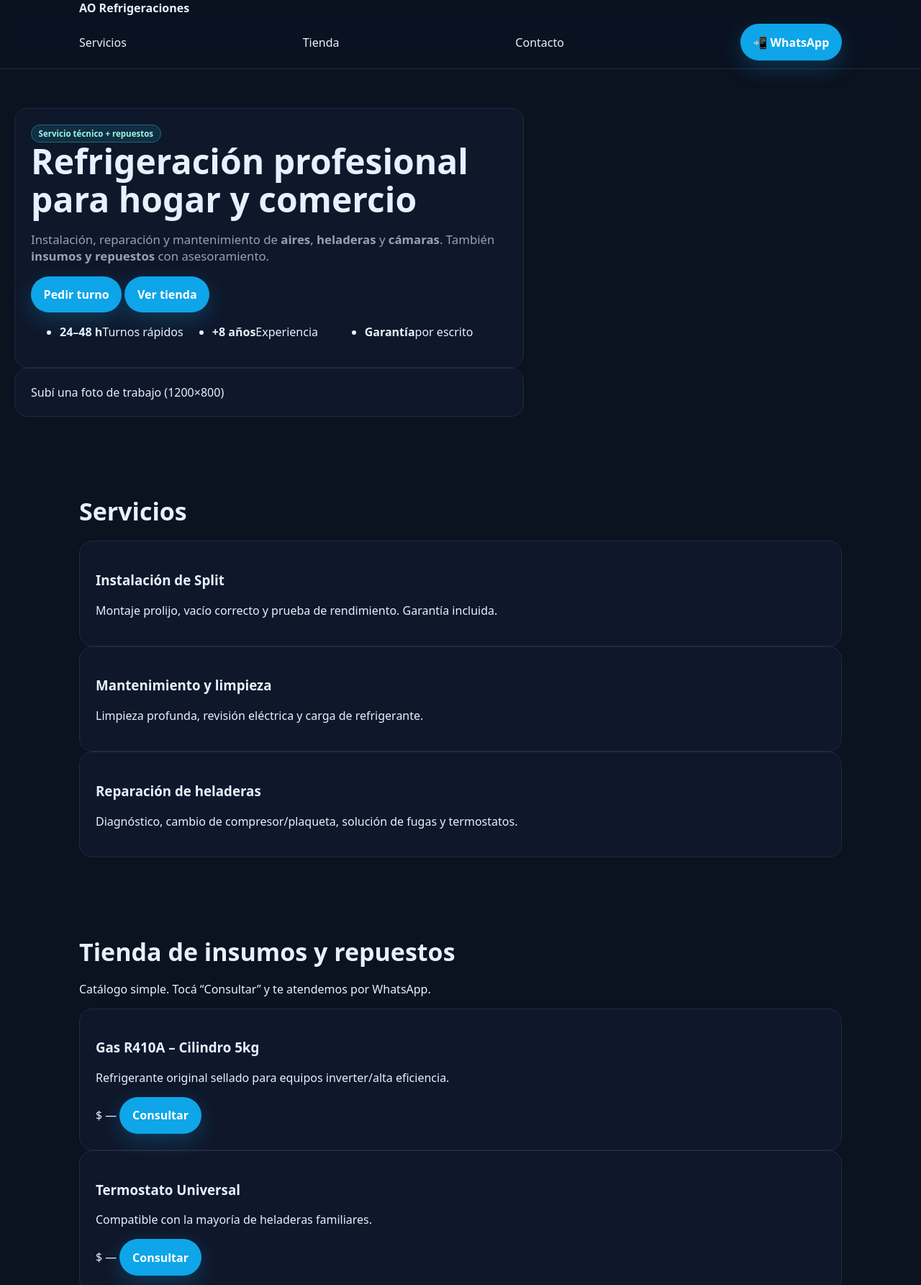
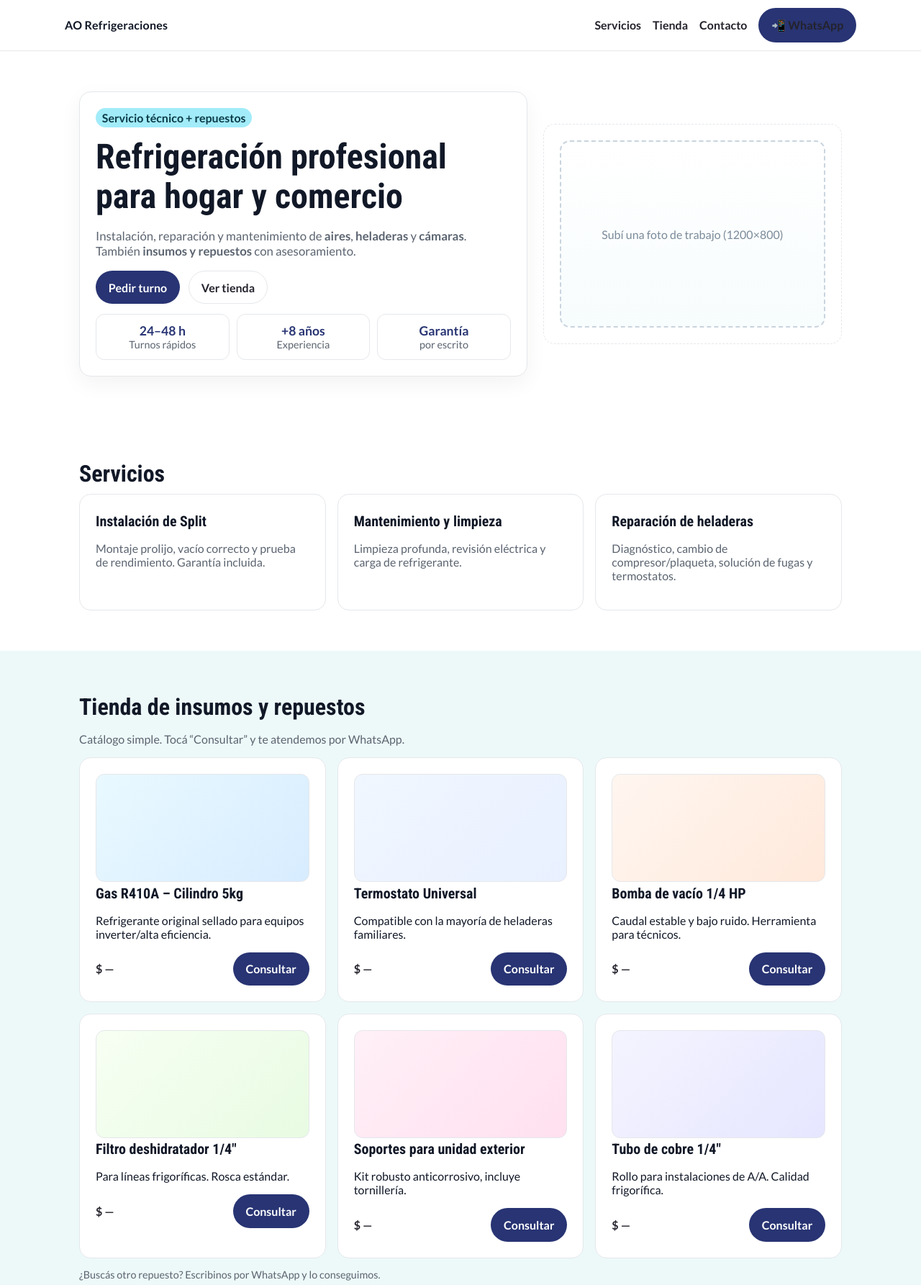
Before and after one commit to aorefrigeraciones/ao-refrigeraciones, a plain HTML site: page index.html in a window 1280 px wide. Shown: the top 1785 px of the page at 72% size. Drawn offline with Linux system fonts and the light colour scheme.

Commit message:
Update styles.css

```diff
--- a/styles.css
+++ b/styles.css
@@ -1,51 +1,84 @@
+/* Paleta AO (guía de marca) */
+:root{
+  --ao-dark:#24222C;      /* acento oscuro */
+  --ao-blue:#283473;      /* azul profundo */
+  --ao-celeste:#A2ECF9;   /* principal */
+  --ao-base:#EDF9F9;      /* fondo suave */
+  --ao-gray:#97A2A8;      /* neutro */
+  --text:#111827;         /* texto principal */
+  --muted:#5B6470;
+  --border:#E5E7EB;
+  --white:#FFFFFF;
+}
 
-:root{
-  --primary:#0ea5e9;
-  --primary-dark:#0284c7;
-  --bg:#0b1220;
-  --text:#e6f1ff;
-  --muted:#94a3b8;
-  --card:#0f172a;
-  --accent:#22d3ee;
+*{box-sizing:border-box}
+html,body{margin:0;padding:0;font-family:Lato,system-ui,-apple-system,Segoe UI,Arial,sans-serif;color:var(--text);background:var(--white)}
+h1,h2,h3{font-family:"Roboto Condensed",Lato,Arial,sans-serif;margin:.2rem 0 .6rem}
+h1{font-size:clamp(28px,5vw,48px);line-height:1.15}
+h2{font-size:clamp(22px,3.2vw,32px)}
+h3{font-size:20px}
+a{text-decoration:none;color:inherit}
+img{max-width:100%;height:auto;display:block}
+
+.container{max-width:1100px;margin:0 auto;padding:0 20px}
+.section{padding:56px 0}
+.section-alt{background:var(--ao-base)}
+
+.site-header{position:sticky;top:0;background:rgba(255,255,255,.85);backdrop-filter:blur(10px);border-bottom:1px solid var(--border);z-index:50}
+.nav{display:flex;align-items:center;justify-content:space-between;padding:.7rem 0}
+.brand{display:flex;align-items:center;gap:.6rem}
+.logo{height:36px}
+.wordmark{font-weight:800;letter-spacing:.2px}
+.links{display:flex;gap:16px;align-items:center}
+.links a{color:var(--ao-dark);font-weight:600}
+.links a:hover{color:var(--ao-blue)}
+
+.btn{display:inline-flex;align-items:center;gap:.5rem;border-radius:999px;padding:.8rem 1.05rem;font-weight:700;border:1px solid transparent;transition:all .15s ease}
+.btn-primary{background:var(--ao-blue);color:white}
+.btn-primary:hover{filter:brightness(.95)}
+.btn-outline{background:white;border-color:var(--border);color:var(--ao-dark)}
+.btn-outline:hover{border-color:#cfd8e3}
+
+.card{background:white;border:1px solid var(--border);border-radius:16px;padding:22px}
+.soft{box-shadow:0 10px 30px rgba(0,0,0,.05)}
+.dashed{border-style:dashed}
+
+.badge{display:inline-block;background:var(--ao-celeste);color:#0b3a48;font-weight:700;padding:.25rem .55rem;border-radius:999px;margin-bottom:.6rem}
+
+.hero-grid{display:grid;grid-template-columns:1.2fr .8fr;gap:22px;align-items:center}
+.hero-copy p{color:var(--muted);font-size:1.05rem}
+.cta-row{display:flex;gap:12px;flex-wrap:wrap;margin-top:.6rem}
+
+.kpis{display:grid;grid-template-columns:repeat(3,1fr);gap:10px;margin:14px 0 0;padding:0;list-style:none}
+.kpis li{border:1px solid var(--border);border-radius:12px;padding:12px;text-align:center}
+.kpis strong{font-size:1.1rem;color:var(--ao-blue)}
+.kpis span{display:block;color:var(--muted);font-size:.9rem}
+
+.placeholder{height:260px;display:grid;place-items:center;border:2px dashed #c9d4de;color:#7a8a99;border-radius:14px;background:linear-gradient(180deg,#fff, #f7fcfd)}
+
+.grid-3{display:grid;gap:16px;grid-template-columns:repeat(3,1fr)}
+.service p{color:var(--muted)}
+
+.product .p-img{height:150px;border-radius:12px;background:linear-gradient(135deg,#e9f9ff,#d7ecff);border:1px solid var(--border)}
+.product .p-img.p2{background:linear-gradient(135deg,#f0f7ff,#e9f0ff)}
+.product .p-img.p3{background:linear-gradient(135deg,#fff6f0,#ffe9db)}
+.product .p-img.p4{background:linear-gradient(135deg,#f7fff3,#e8fbe2)}
+.product .p-img.p5{background:linear-gradient(135deg,#fff0f7,#ffe0ef)}
+.product .p-img.p6{background:linear-gradient(135deg,#f4f4ff,#e6e6ff)}
+.price-row{display:flex;align-items:center;justify-content:space-between;margin-top:.4rem}
+.price{font-weight:800;color:var(--ao-dark)}
+
+.contact-card p{margin:.2rem 0}
+.small{font-size:.9rem}
+.muted{color:var(--muted)}
+
+.site-footer{border-top:1px solid var(--border);padding:22px 0;background:#fff}
+.footer-grid{display:flex;align-items:center;justify-content:space-between;gap:12px}
+.brand-col{display:flex;align-items:center;gap:10px}
+.badge-logo{width:36px;height:36px;border-radius:50%;display:grid;place-items:center;background:var(--ao-celeste);color:#0b3a48;font-weight:800}
+
+@media (max-width:900px){
+  .hero-grid{grid-template-columns:1fr}
+  .grid-3{grid-template-columns:1fr}
+  .links{display:none}
 }
-*{box-sizing:border-box}
-html,body{margin:0;padding:0;background:var(--bg);color:var(--text);font-family:system-ui,-apple-system,Segoe UI,Roboto,Inter,Arial,sans-serif;scroll-behavior:smooth}
-a{color:inherit;text-decoration:none}
-.container{max-width:1100px;margin:0 auto;padding:0 20px}
-.btn{display:inline-flex;align-items:center;gap:.5rem;background:var(--primary);border:0;padding:.9rem 1.1rem;border-radius:999px;color:white;font-weight:600;box-shadow:0 10px 30px rgba(14,165,233,.25);transition:transform .1s ease, background .2s}
-.btn:hover{transform:translateY(-1px);background:var(--primary-dark)}
-.btn.secondary{background:transparent;border:1px solid #1f2a44;color:#dbeafe}
-header{position:sticky;top:0;background:rgba(11,18,32,.75);backdrop-filter:blur(10px);border-bottom:1px solid #1f2a44;z-index:20}
-nav{display:flex;align-items:center;justify-content:space-between;padding:.7rem 0}
-nav .brand{display:flex;align-items:center;gap:.7rem;font-weight:800;letter-spacing:.5px}
-.badge{background:rgba(34,211,238,.12);color:#99f6e4;padding:.25rem .6rem;border-radius:999px;border:1px solid rgba(34,211,238,.35);font-size:.72rem;font-weight:600}
-.hero{display:grid;grid-template-columns:1.2fr .8fr;gap:34px;align-items:center;padding:64px 0}
-.hero h1{font-size:clamp(28px,5vw,48px);margin:.2rem 0 .4rem 0;line-height:1.1}
-.hero p{color:var(--muted);font-size:1.05rem}
-.card{background:var(--card);border:1px solid #1f2a44;border-radius:18px;padding:22px}
-.grid{display:grid;gap:16px}
-.grid-3{grid-template-columns:repeat(3,1fr)}
-.section{padding:54px 0}
-.section h2{font-size:clamp(22px,3.4vw,34px);margin:0 0 18px 0}
-.kpis{display:grid;grid-template-columns:repeat(3,1fr);gap:14px;margin-top:16px}
-.kpi{background:#0b1b33;border:1px solid #163457;padding:16px;border-radius:14px;text-align:center}
-.kpi strong{font-size:1.4rem}
-footer{padding:28px 0;border-top:1px solid #1f2a44;color:#cbd5e1}
-footer .cols{display:grid;grid-template-columns:2fr 1fr 1fr;gap:22px}
-.tag{border:1px dashed #1f2a44;color:#cbd5e1;border-radius:999px;padding:.25rem .6rem;display:inline-block;margin:.2rem .3rem 0 0;font-size:.8rem}
-.note{color:#94a3b8;font-size:.9rem}
-.logo-circle{width:52px;height:52px;border-radius:50%;display:grid;place-items:center;background:linear-gradient(135deg,#0ea5e9,#22d3ee)}
-.logo-circle span{font-weight:800;font-size:1.1rem;color:#00243e}
-.hero-card{background:radial-gradient(1200px 300px at -10% -40%,rgba(34,211,238,.15),transparent),linear-gradient(180deg,rgba(2,132,199,.15),transparent 60%);}
-.contact{display:flex;gap:12px;flex-wrap:wrap;margin-top:12px}
-input,textarea{width:100%;padding:.8rem;border-radius:12px;border:1px solid #1f2a44;background:#0b1426;color:#e2e8f0}
-.form{display:grid;grid-template-columns:1fr 1fr;gap:12px}
-.form textarea{grid-column:1/-1;min-height:120px}
-.form .actions{grid-column:1/-1;display:flex;gap:12px;flex-wrap:wrap}
-.small{font-size:.86rem;color:#9fb2cc}
-@media (max-width:900px){
-  .hero{grid-template-columns:1fr}
-  footer .cols{grid-template-columns:1fr}
-  .grid-3{grid-template-columns:1fr}
-  .kpis{grid-template-columns:1fr 1fr}
-}
```
